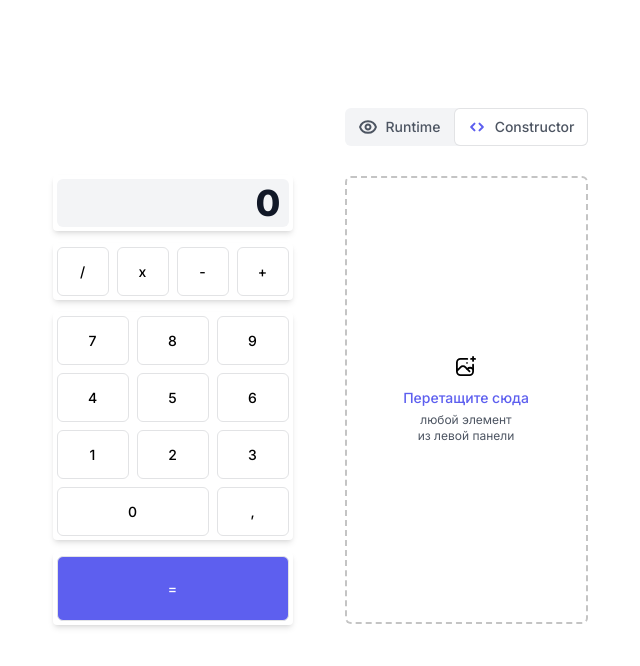
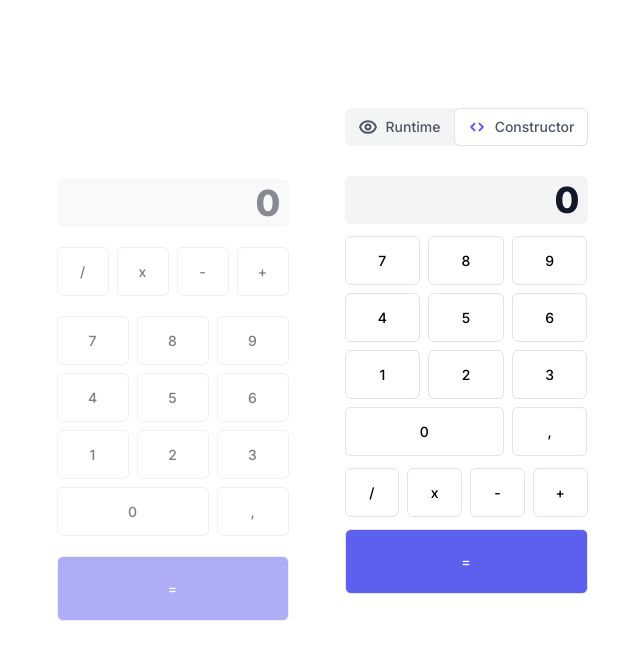
Before and after one commit to 7evenUp/sendsay-test-task, a React (Vite) app: page / in a window 1280 px wide. Shown: the top 666 px of the page, without its empty margins (320-960 px from the left). Built offline with nearby package versions, Linux system fonts and the light colour scheme.

Commit message:
Рендеринг дисплея первым. Исправил баг, когда при драге элементы прыгали с одного места на другое

```diff
--- a/src/components/DragCard.tsx
+++ b/src/components/DragCard.tsx
@@ -1,4 +1,4 @@
-import type { FC } from "react";
+import { FC, useRef } from "react";
 import { memo } from "react";
 import { useDrag, useDrop } from "react-dnd";
 import { useAppSelector } from "../redux/hooks";
@@ -26,7 +26,10 @@ export const DragCard: FC<CardProps> = memo(function Card({
   findCard,
 }) {
   const isConstructorMode = useAppSelector(selectIsModeConstructor);
+  const ref = useRef(null);
+
   const originalIndex = findCard(name).index;
+
   const [{ isDragging }, drag] = useDrag(
     () => ({
       type: "BOX_X",
@@ -45,22 +48,59 @@ export const DragCard: FC<CardProps> = memo(function Card({
     [name, originalIndex, moveCard]
   );
 
+
+
   const [, drop] = useDrop(
     () => ({
       accept: "BOX_X",
       hover: (item: Item, monitor) => {
+        if (!ref.current) {
+          return;
+        }
         const { index: overIndex } = findCard(name);
+
+        // Don't replace items with themselves
+        if (item.originalIndex === overIndex) {
+          return;
+        }
+
+        const hoverBoundingRect = ref.current?.getBoundingClientRect();
+        const hoverMiddleY =
+        (hoverBoundingRect.bottom - hoverBoundingRect.top) / 2;
+        const clientOffset = monitor.getClientOffset();
+        const hoverClientY = clientOffset.y - hoverBoundingRect.top;
+
+        console.log('===========================================')
+        console.log('HoverBoundingReact: ', hoverBoundingRect)
+        console.log('hoverMiddleY: ', hoverMiddleY)
+        console.log('clientOffset: ', clientOffset)
+        console.log('hoverClientY: ', hoverClientY)
+
+        // Dragging downwards
+        if (item.originalIndex < overIndex && hoverClientY < hoverMiddleY) {
+          return;
+        }
+        // Dragging upwards
+        if (item.originalIndex > overIndex && hoverClientY > hoverMiddleY) {
+          return;
+        }
+
         moveCard(item.name, overIndex);
+        item.originalIndex = overIndex
       },
     }),
     [findCard, moveCard]
   );
 
+
+
   const opacity = isDragging ? 0 : 1;
+
+  drag(drop(ref));
   return (
     <div
-      className="cursor-move"
-      ref={isConstructorMode ? (node) => drag(drop(node)) : null}
+      className={isConstructorMode && name !== 'display' ? 'cursor-move' : ''}
+      ref={isConstructorMode && name !== 'display' ? ref : null}
       style={{ opacity }}
       onDoubleClick={isConstructorMode ? onDoubleClick : () => {}}
     >
--- a/src/redux/calculator/slice.ts
+++ b/src/redux/calculator/slice.ts
@@ -7,14 +7,20 @@ export type dragType = {
   name: calcNames
 }
 
-const initialState: dragType[] = []
+const initialState: dragType[] = [
+  {id: 1, name: 'display'},
+  {id: 3, name: 'numpad'},
+  {id: 2, name: 'operators'},
+  {id: 4, name: 'equal'}
+]
 
 export const calculatorSlice = createSlice({
   name: 'calculator',
   initialState,
   reducers: {
     add: (state, action: PayloadAction<dragType>) => {
-      state.push(action.payload)
+      if (action.payload.name === 'display') state.unshift(action.payload)
+      else state.push(action.payload)
     },
     remove: (state, action: PayloadAction<number>) => {
       let indexOfObj = state.findIndex((el) => el.id === action.payload)
```
